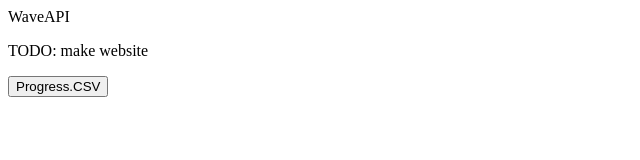
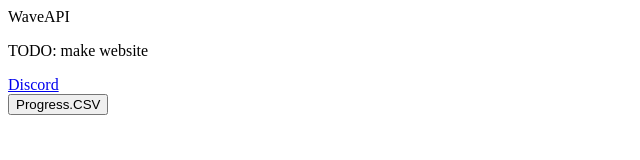
Before and after one commit to WaveAPI/WaveAPI.github.io, a plain HTML site: page index.html in a window 1280 px wide. Shown: the whole page, without its empty margins (0-640 px from the left). Drawn offline with Linux system fonts and the light colour scheme.

Commit message:
Update index.html

```diff
--- a/index.html
+++ b/index.html
@@ -5,6 +5,7 @@
     </head>
     <body>
         <p>TODO: make website</p>
+        <a href="https://discord.gg/4Qb5PvEzec">Discord</a>
         <form action="https://github.com/WaveAPI/Api-implementation-tester/blob/master/info/feature-table.csv">
             <button type="submit">Progress.CSV</button>
         </form>
```
